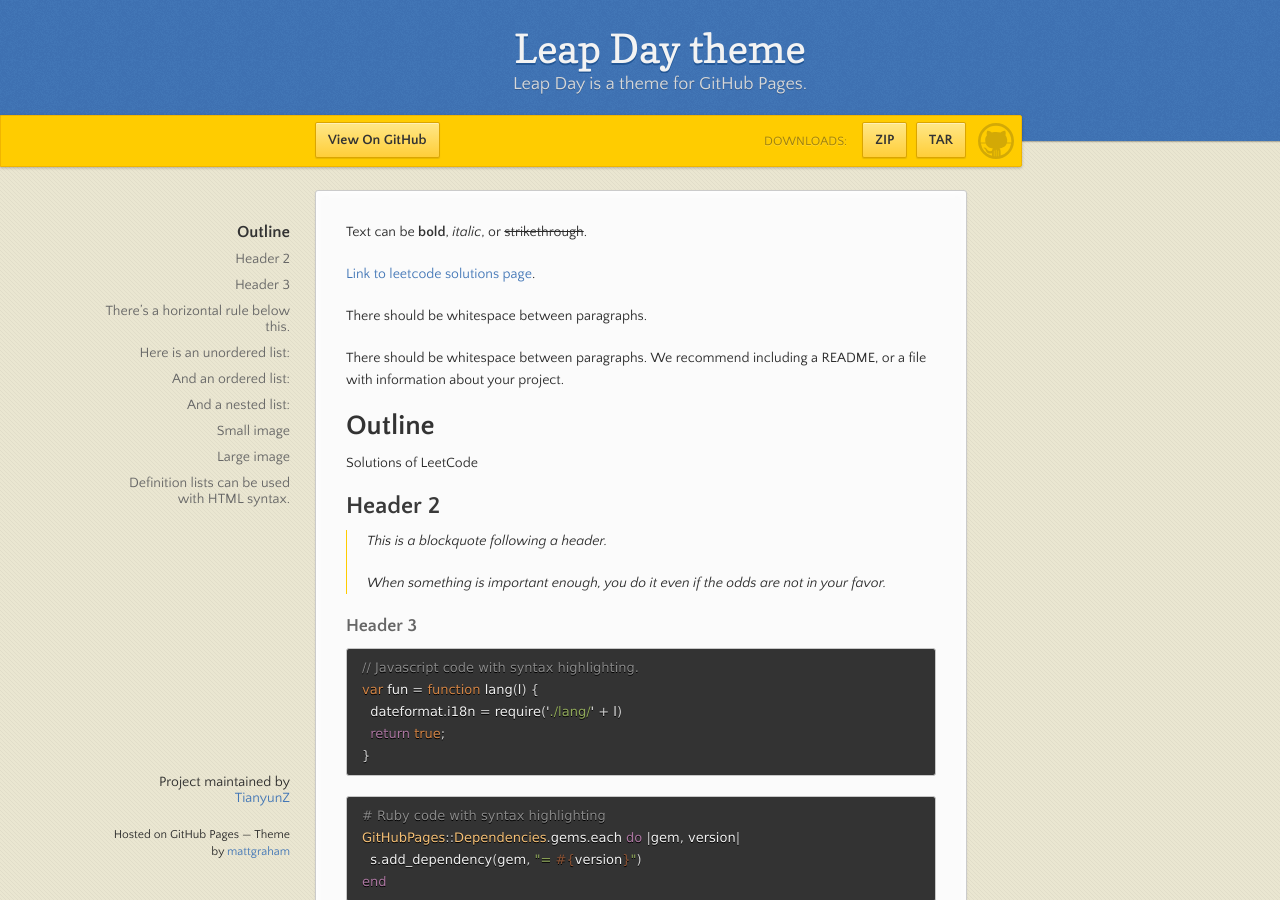
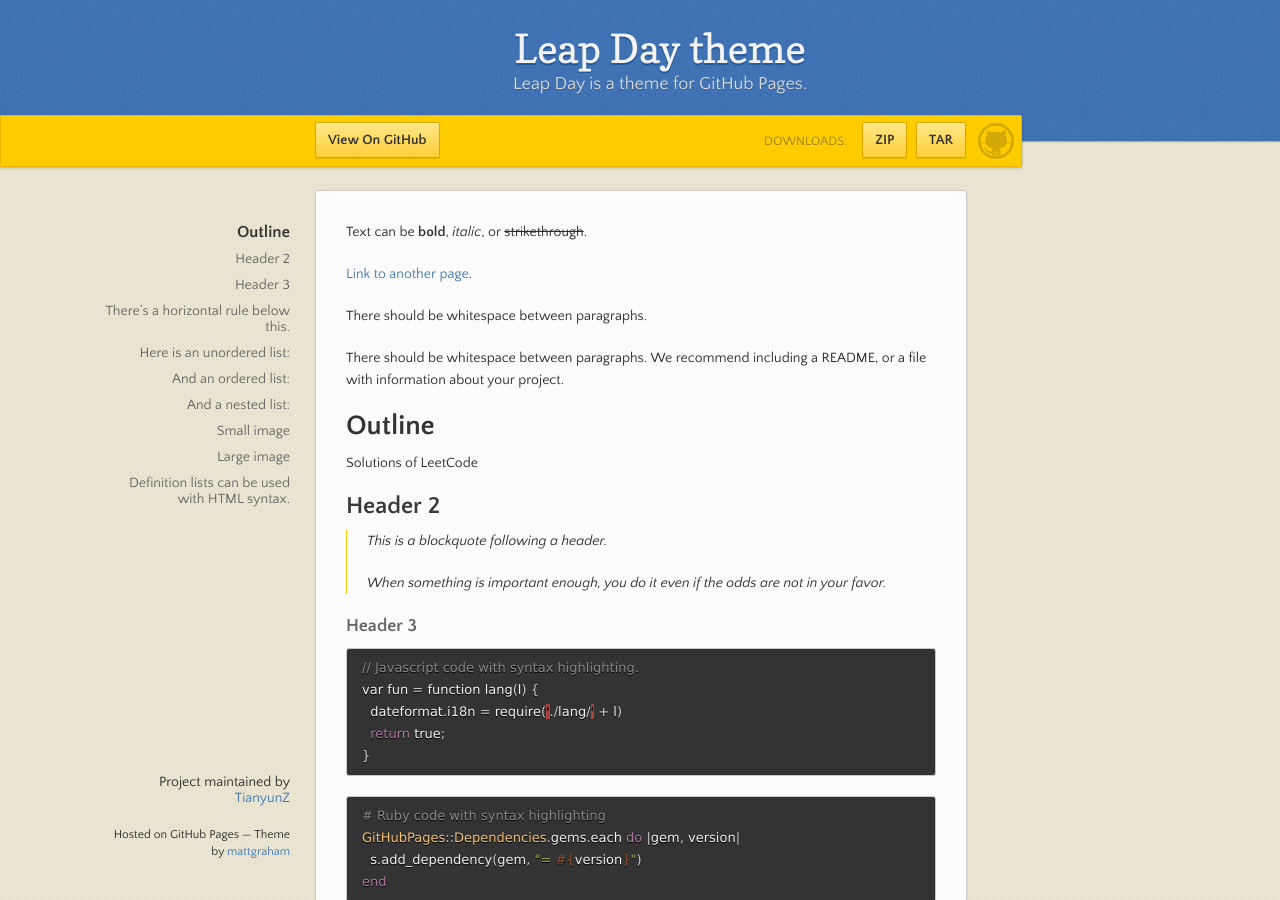
Before and after one commit to TianyunZ/Leetcode-Solutions, a Jekyll site: the page built from index.md, in a window 1280 px wide and 900 px high. Built offline with Jekyll 4.4.1, drawn with Linux system fonts in a browser that asks for light colours.

Commit message:
修改文件: index.md

````diff
--- a/index.md
+++ b/index.md
@@ -4,7 +4,7 @@ layout: default
 
 Text can be **bold**, _italic_, or ~~strikethrough~~.
 
-[Link to leetcode solutions page](./leetcode-solutions.html).
+[Link to another page](./another-page.html).
 
 There should be whitespace between paragraphs.
 
@@ -22,7 +22,7 @@ Solutions of LeetCode
 
 ### Header 3
 
-```js
+```cpp
 // Javascript code with syntax highlighting.
 var fun = function lang(l) {
   dateformat.i18n = require('./lang/' + l)
````
